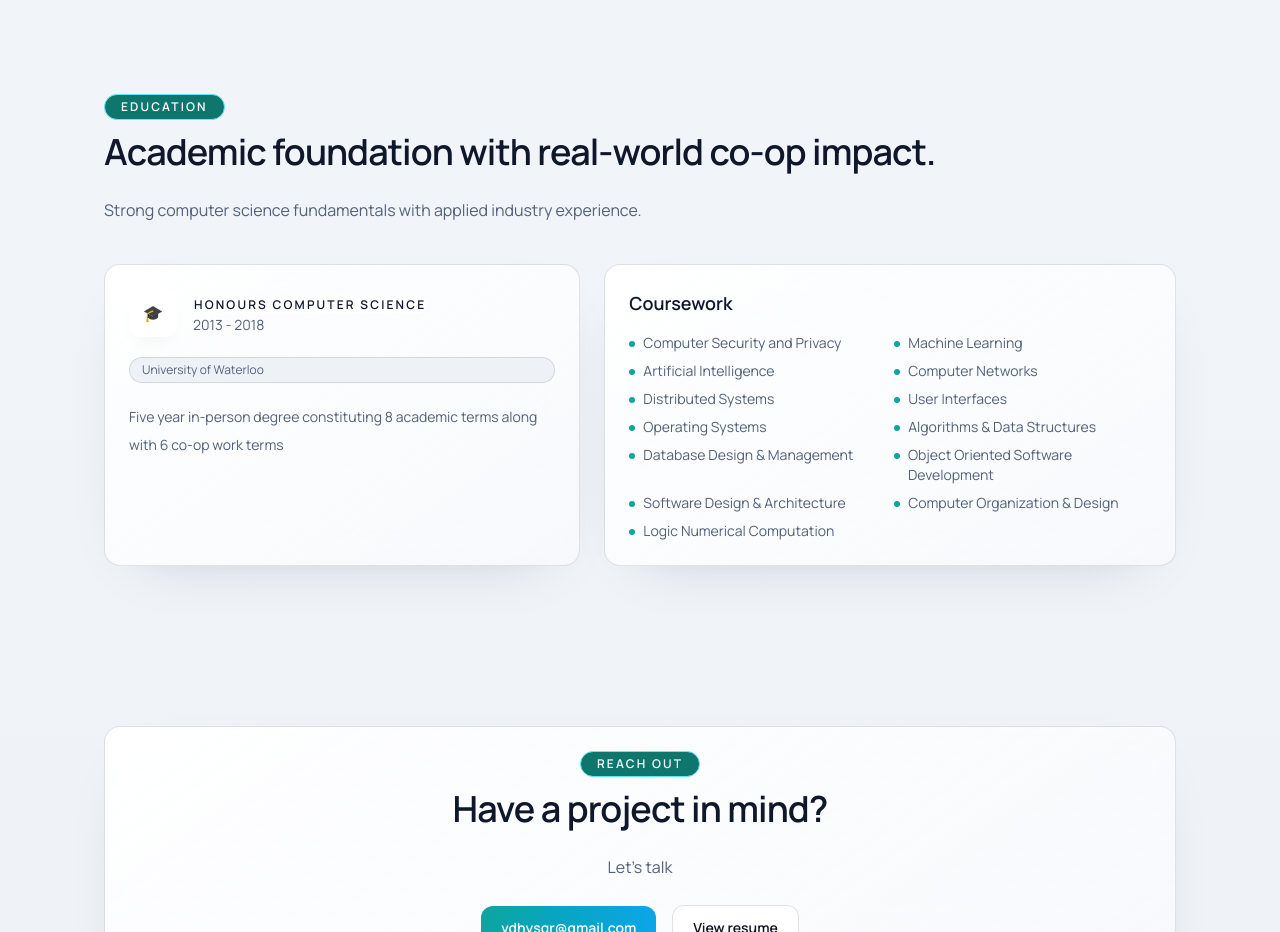
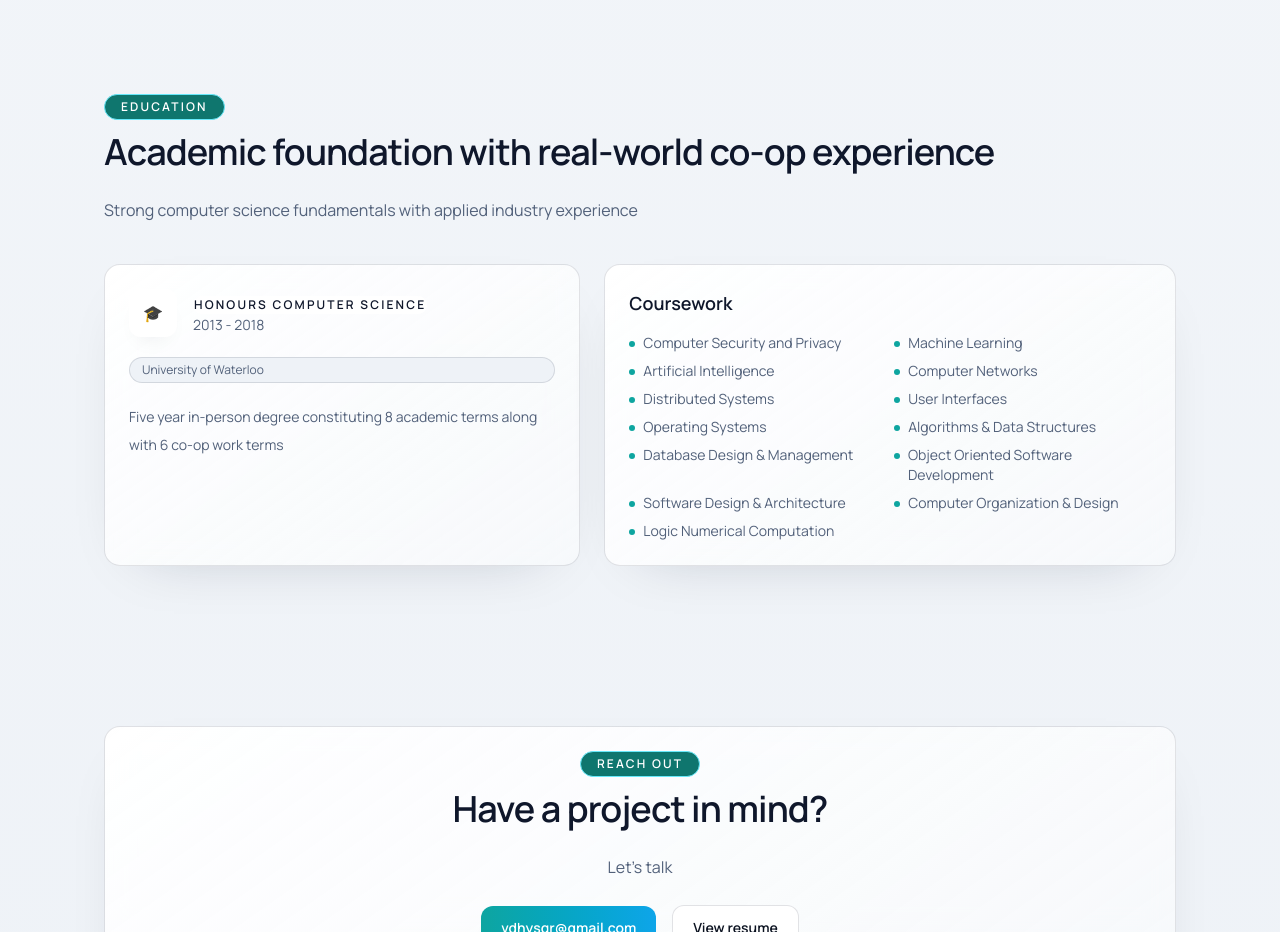
Before and after one commit to Vidxyz/vidxyz.github.io, a Next.js app in the folder v2/: page / in a window 1280 px wide. Shown: the part 9360-10292 px from the top of the page. Built offline with nearby package versions, Linux system fonts and the light colour scheme.

Commit message:
fix: Rebuild post typo

```diff
--- a/v2/src/app/page.tsx
+++ b/v2/src/app/page.tsx
@@ -487,8 +487,8 @@ export default function Home() {
         <section id="education" className="section">
           <SectionHeader
             eyebrow="Education"
-            title="Academic foundation with real-world co-op impact."
-            subtitle="Strong computer science fundamentals with applied industry experience."
+            title="Academic foundation with real-world co-op experience"
+            subtitle="Strong computer science fundamentals with applied industry experience"
           />
           <div className="mt-10 grid gap-6 lg:grid-cols-[1fr_1.2fr]">
             <SpotlightCard className="card glass flex flex-col gap-5">
```
Also changed, not shown: 17 other files (tests, documents, lock files or other folders).
